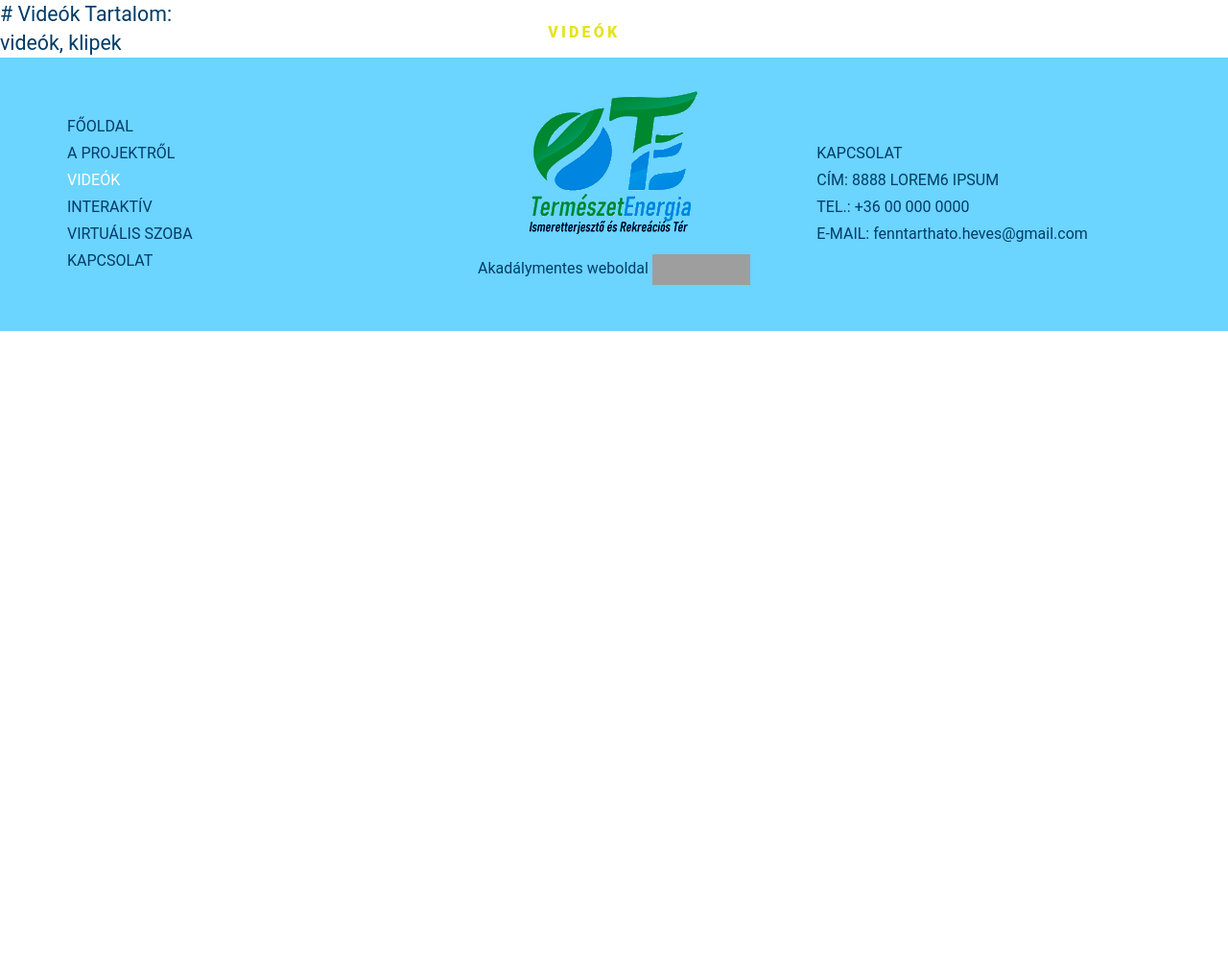
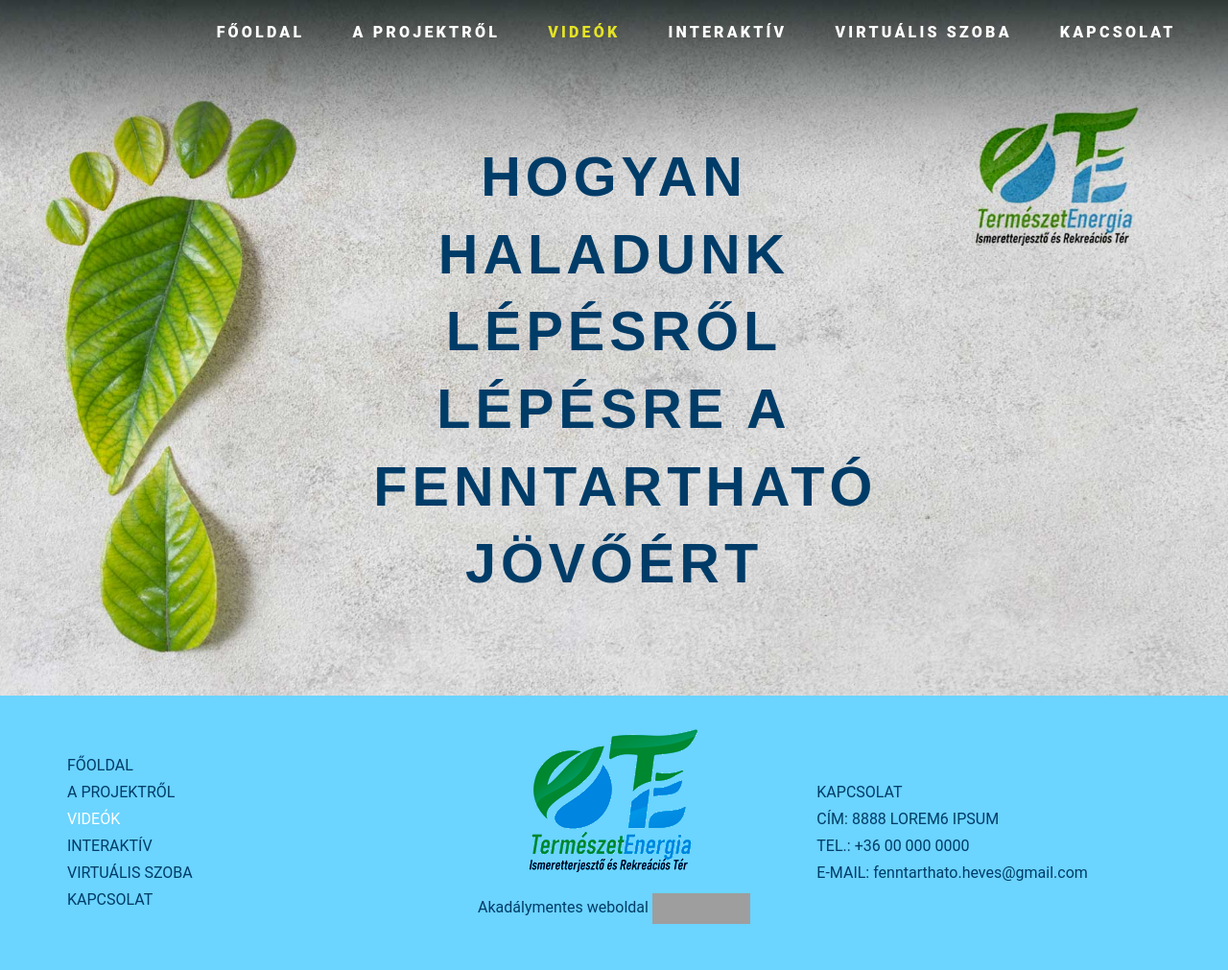
Before and after one commit to hahakeweb/hahakeweb.github.io, a Jekyll site: the page built from videok.html, in a window 1280 px wide. Shown: the whole page at 96% size. Built offline with Jekyll 4.4.1, drawn with Linux system fonts in a browser that asks for light colours; before the commit the page ends 900 px from its top, so only the background shows below that; grey boxes are pictures that could not be loaded.

Commit message:
Videok - main

```diff
--- a/_sass/_landing.scss
+++ b/_sass/_landing.scss
@@ -29,6 +29,7 @@
     }
 
     .videok-interaktiv {
+        background-color: #fff;
         background-image: url('../images/bg-geo-tr.png'), url('../images/bg-geo-bl.png');
         background-position: top right, bottom left;
         background-repeat: no-repeat;
@@ -78,9 +79,12 @@
 
     .technologiak-nezzkorul {
         position: relative;
+        background-color: #fff;
+        z-index: -1;
     }
 
     .technologiak-nezzkorul::after {
+        background-color: #fff;
         background-image: url(../images/bg-geo-tr.png), url(../images/bg-geo-bl.png);
         background-position: 126% 0, 0 111%;
         background-repeat: no-repeat;
--- /dev/null
+++ b/_sass/_videok.scss
@@ -0,0 +1,24 @@
+// Videok page styles
+.videok {
+
+    h2 {
+        color: $color-primary-dark;
+        font-size: 2.7em;
+        letter-spacing: 5px;
+        text-align: center;
+    }
+
+    .main {
+        background-color: $color-primary-dark;
+        background-image: url('/assets/images/videok-main.jpg');
+        background-position:top right;
+        background-repeat: no-repeat;
+        background-size: cover;
+        color: $color-primary-dark;
+
+        .row {
+            clear: both;
+            height: 53vw;
+        }
+    }
+}
--- a/assets/css/styles.scss
+++ b/assets/css/styles.scss
@@ -7,3 +7,4 @@
 @import "menus";
 @import "components";
 @import "landing";
+@import "videok";
--- a/index.html
+++ b/index.html
@@ -8,8 +8,8 @@ page-class: landing
     <div class="container">
         <div class="row justify-content-center">
             <div class="col-10">
-                <h1>{{ page.title }}</h1>
-                <h2 id="main">Egy élhető mintaprojekt</h2>
+                <h1 id="main">{{ page.title }}</h1>
+                <h2>Egy élhető mintaprojekt</h2>
                 <p class="lead my-4">
                     A központ bemutatja a földhő – és napenergia hasznosítás változatait, az energiahatékony építési lehetőségeket és azok előnyeit, az árnyékolás és szellőztetés fontosságát, a víztakarékosság, a többlépcsős vízhasználat, valamint az esővíz hasznosítás megoldásait, továbbá a környezettudatos kertészeti megoldásokat.
                 </p>
--- a/videok.html
+++ b/videok.html
@@ -1,7 +1,15 @@
 ---
 layout: default
 title: Videók
+page-class: videok
 ---
-# {{ page.title }}
 
-Tartalom: videók, klipek
+<section class="main">
+    <div class="container-fluid px-0">
+        <div class="row align-items-center justify-content-center mx-0">
+            <div class="col-5">
+                <h2 id="main">hogyan haladunk lépésről lépésre a fenntartható jövőért</h2>
+            </div>
+        </div>
+    </div>
+</section>
```
Also changed, not shown: assets/images/videok-main.jpg (added).
